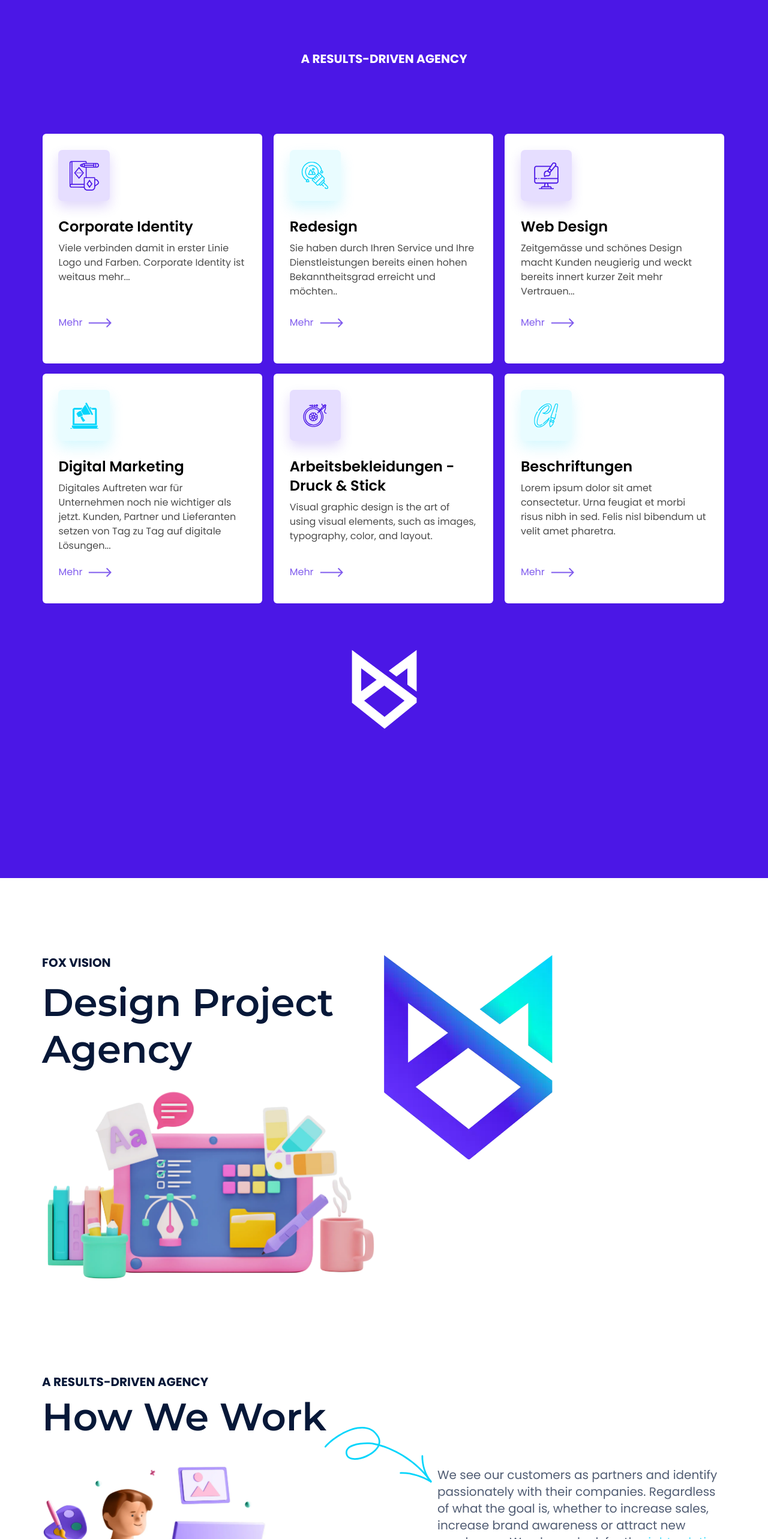
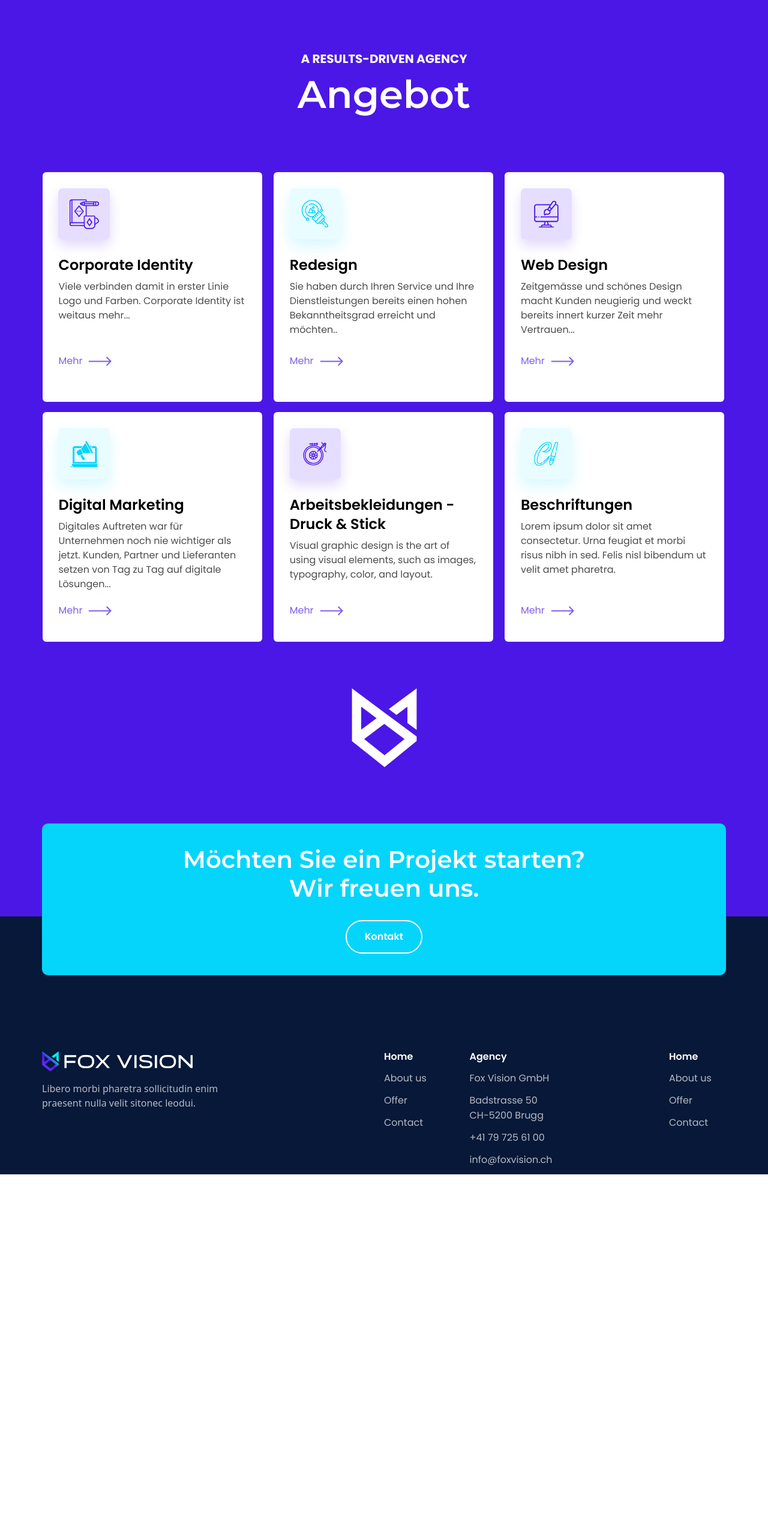
Before and after one commit to mayankpcp7/FoxVision, a React (Create React App) app: page /about in a window 1280 px wide. Shown: the part 4700-7266 px from the top of the page at 60% size. After the commit the page ends 6658 px from the top, so only its background shows below. Built offline with nearby package versions, Linux system fonts and the light colour scheme.

Commit message:
testing in home page

```diff
--- a/src/components/Angebot.jsx
+++ b/src/components/Angebot.jsx
@@ -1,17 +1,17 @@
 import React from "react";
-import { WhiteHeading } from "./common/Heading";
+import { BlueHeading } from "./common/Heading";
 import { angebotCardList } from "./common/Helper";
 import AngebotCardsList from "./AngebotCardsList";
 import { WhiteLogo } from "./common/Icon";
 
 const Angebot = () => {
   return (
-    <div className="bg-darkpurple xl:pt-[122.94px] xl:pb-[248.65px] md:py-[90px] sm:py-[65px] pt-12 pb-36">
+    <div className="bg-darkpurple xl:pt-[122.94px] xl:pb-[248.65px] md:pt-[90px] md:pb-[190px] sm:pt-[65px] sm:pb-[240px] pt-12 pb-[250px]">
       <div className="container xl:max-w-[1164px] px-3">
         <p className="uppercase text-white text-center font-poppins font-bold sm:text-xl text-sm leading-normal mb-[13.27px]">
           A RESULTS-DRIVEN AGENCY
         </p>
-        <WhiteHeading whiteHeadingText="Angebot" className="text-center" />
+        <BlueHeading headingText="Angebot" className="!text-white text-center" />
         <div className="flex flex-row flex-wrap justify-center xl:gap-[17px] lg:gap-[15px] md:gap-5 sm:gap-3 gap-4 lg:pt-[97.79px] lg:pb-[77.23px] md:py-[60px] sm:py-12 py-9">
           {angebotCardList.map((obj, index) => (
             <div
--- a/src/pages/AboutUs.jsx
+++ b/src/pages/AboutUs.jsx
@@ -7,8 +7,8 @@ const AboutUs = () => {
   return (
     <>
       <Home />
-      <DesignProjectAgency />
-      <HowWeWork />
+      {/* <DesignProjectAgency />
+      <HowWeWork /> */}
     </>
   );
 };
```
